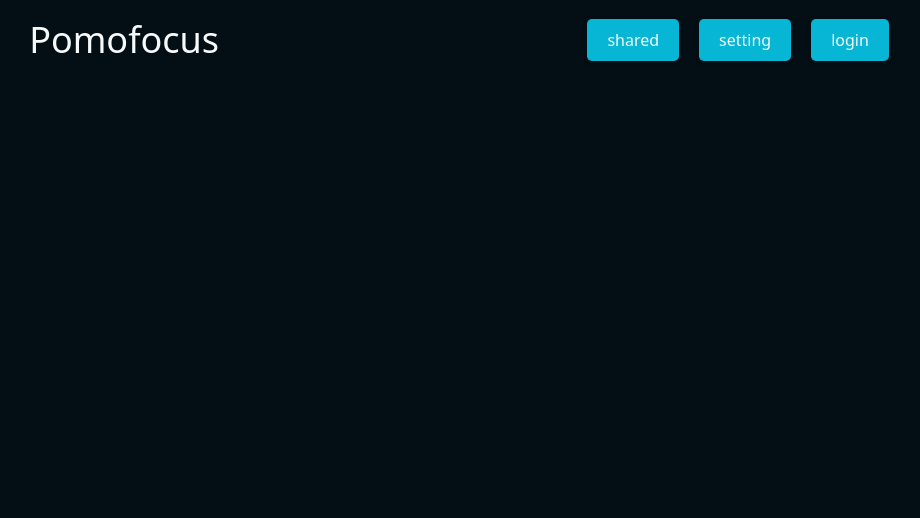
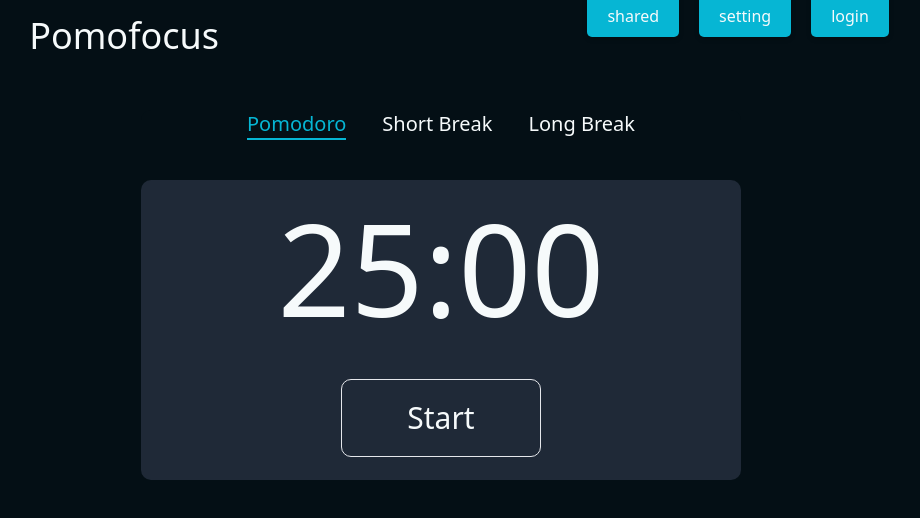
Before and after one commit to hsiang119/pomofocus-vue3, a Vue app: page / in a window 1280 px wide. Shown: the top 518 px of the page, without its empty margins (181-1101 px from the left). Built offline with nearby package versions, Linux system fonts and the light colour scheme.

Commit message:
refactor: structure change

```diff
--- a/src/App.vue
+++ b/src/App.vue
@@ -1,96 +1,16 @@
 <script setup lang="ts">
-import { RouterLink, RouterView } from 'vue-router'
-// import HelloWorld from './components/HelloWorld.vue'
+import { RouterView } from 'vue-router'
 import NavHeader from "./components/NavHeader.vue";
 
 </script>
 
 <template>
-  <!-- <header>
-    <img alt="Vue logo" class="logo" src="@/assets/logo.svg" width="125" height="125" />
-
-    <div class="flex-center">
-      <p class="text-3xl text-center text-red-700 no-underline hover:cursor-pointer">
-        Hello world!
-      </p>
-      <HelloWorld msg="You did it!" class="bg-green-50"/>
-
-      <nav>
-        <RouterLink to="/">Home</RouterLink>
-        <RouterLink to="/about">About</RouterLink>
-      </nav>
-    </div>
-  </header> -->
-
-  <main class="xl:max-w-1200 w-full mr-auto ml-auto mt-0 mb-0">
-
+  <main class="xl:max-w-1200 lg:max-w-1000 md:max-w-600 w-full mx-auto my-0">
     <NavHeader/>
-
-    <RouterView />
+    <RouterView/>
   </main>
-
 </template>
 
 <style scoped>
-header {
-  line-height: 1.5;
-  max-height: 100vh;
-}
 
-.logo {
-  display: block;
-  margin: 0 auto 2rem;
-}
-
-nav {
-  width: 100%;
-  font-size: 12px;
-  text-align: center;
-  margin-top: 2rem;
-}
-
-nav a.router-link-exact-active {
-  color: var(--color-text);
-}
-
-nav a.router-link-exact-active:hover {
-  background-color: transparent;
-}
-
-nav a {
-  display: inline-block;
-  padding: 0 1rem;
-  border-left: 1px solid var(--color-border);
-}
-
-nav a:first-of-type {
-  border: 0;
-}
-
-@media (min-width: 1024px) {
-  header {
-    display: flex;
-    place-items: center;
-    padding-right: calc(var(--section-gap) / 2);
-  }
-
-  .logo {
-    margin: 0 2rem 0 0;
-  }
-
-  header .wrapper {
-    display: flex;
-    place-items: flex-start;
-    flex-wrap: wrap;
-  }
-
-  nav {
-    text-align: left;
-    margin-left: -1rem;
-    font-size: 1rem;
-
-    padding: 1rem 0;
-    margin-top: 1rem;
-  }
-}
 </style>
--- /dev/null
+++ b/src/components/CircularProgressBar.vue
@@ -0,0 +1,65 @@
+<script setup lang="ts">
+
+// const onActiveTimeCountDown = () => {
+//     isActive.value = !isActive.value
+//     const countDown = useCountDown(mode.value);
+//     excessTime.value = countDown.excessTime.value;
+// }
+
+//   const radius = ref(90);
+//   const center = ref(250);
+//   const strokeDashoffset = ref(100);
+
+//   const circumference = computed(() => 2 * Math.PI * radius.value);
+//   const strokeOffset = computed(() => circumference.value - strokeDashoffset.value);
+</script>
+
+<template>
+    <!-- 圓形進度條 -->
+    <!-- <div class="flex justify-center items-center flex-col">
+
+        <svg
+            id="svg"
+            width="500"
+            height="500"
+            :viewPort="`${center} ${center} ${radius} ${radius}`"
+        >
+            <circle
+                id="circle"
+                :r="radius"
+                :cx="center"
+                :cy="center"
+                fill="transparent"
+                :stroke-dasharray="circumference"
+                stroke-dashoffset="0"
+                class="stroke-[0.3em] stroke-cyan-500"
+            >
+
+            </circle>
+
+            <circle
+                id="bar"
+                :r="radius"
+                :cx="center"
+                :cy="center"
+                fill="transparent"
+                :stroke-dasharray="circumference"
+                :stroke-dashoffset="strokeOffset"
+                transform="rotate(-155, 250, 250)"
+                class="stroke-[0.3em] stroke-cyan-900"
+            />
+        </svg>
+        <button class="border w-[200px] text-3xl rounded-default">
+            Start
+        </button>
+    </div> -->
+
+
+    <div></div>
+</template>
+
+
+
+<style scoped>
+
+</style>
--- a/src/views/HomeView.vue
+++ b/src/views/HomeView.vue
@@ -1,9 +1,10 @@
 <script setup lang="ts">
-// import TheWelcome from '../components/TheWelcome.vue'
+import CountdownTimer from '../components/CountdownTimer.vue'
+
 </script>
 
 <template>
-  <main>
-    <!-- <TheWelcome /> -->
+  <main class="w-full">
+    <CountdownTimer/>
   </main>
 </template>
```
